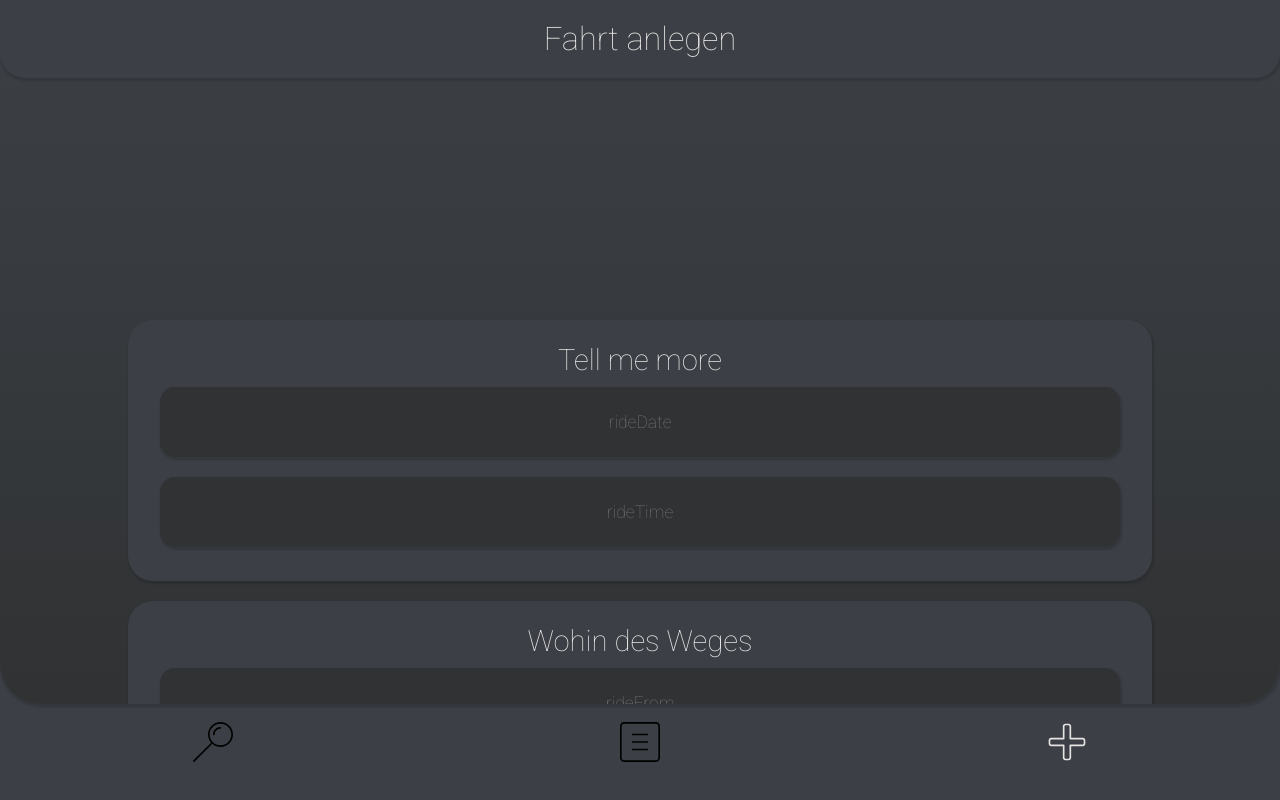
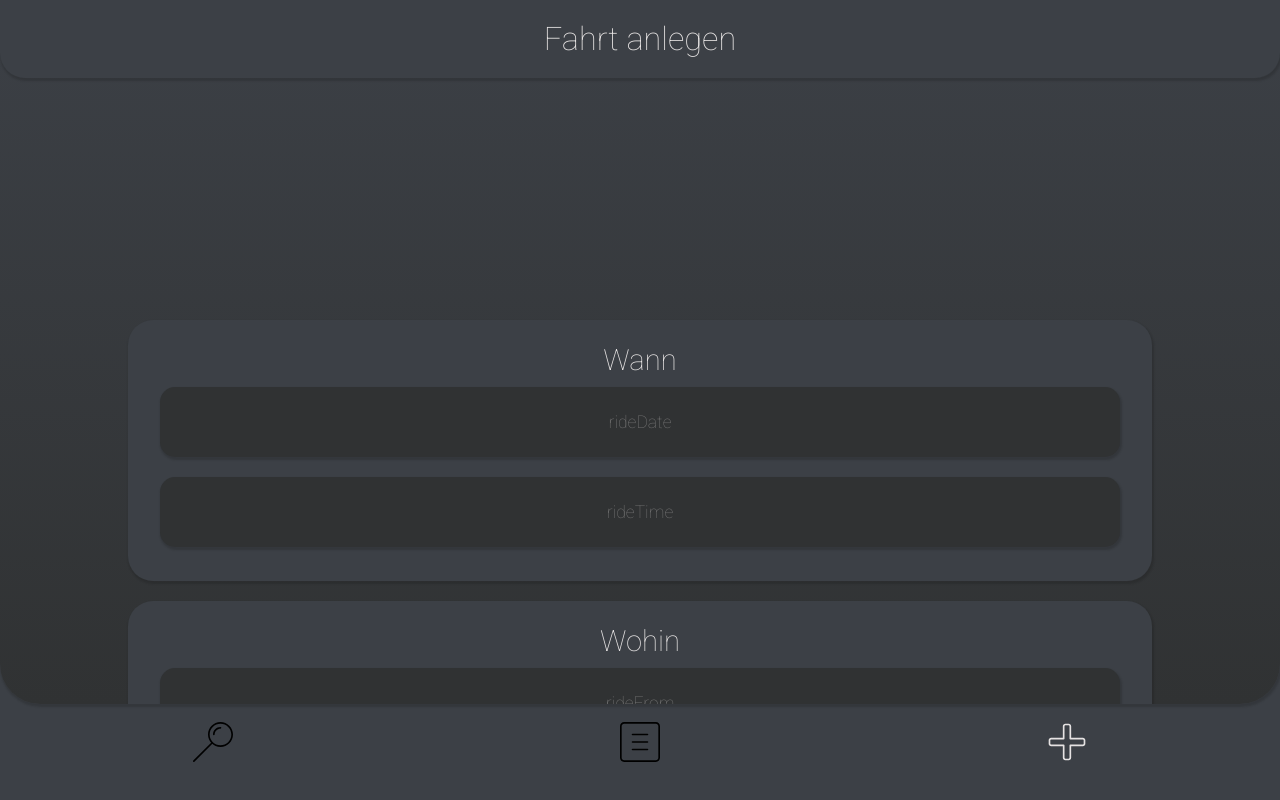
Before and after one commit to ivergentz/capstone-project, a React (Create React App) app: page /create in a window 1280 px wide. Built offline with nearby package versions, Linux system fonts and the light colour scheme.

Commit message:
Form validation and design

```diff
--- a/src/CreatePage.js
+++ b/src/CreatePage.js
@@ -14,7 +14,7 @@ const initialValues = {
 }
 
 const onSubmit = (values) => {
-  //hier muss die Logik des schreiben in die Datenbank rein
+  //hier muss die Logik des schreiben in die Datenbank rein, glaube ich
 }
 
 const validationSchema = Yup.object({
@@ -37,7 +37,7 @@ export default function Create() {
         >
           <Form>
             <LabelStyling htmlFor="rideDate">
-              Tell me more
+              Wann{' '}
               <Field name="rideDate">
                 {(props) => {
                   const { field, form, meta } = props
@@ -74,7 +74,7 @@ export default function Create() {
               </Field>
             </LabelStyling>
             <LabelStyling htmlFor="rideFrom">
-              Wohin des Weges{' '}
+              Wohin
               <Field name="rideFrom">
                 {(props) => {
                   const { field, form, meta } = props
@@ -112,7 +112,7 @@ export default function Create() {
             </LabelStyling>
 
             <LabelStyling htmlFor="rideDetails">
-              Tell me more
+              Was noch
               <Field name="rideDetails" placeholder="tell me about it">
                 {(props) => {
                   const { field, form, meta } = props
```
